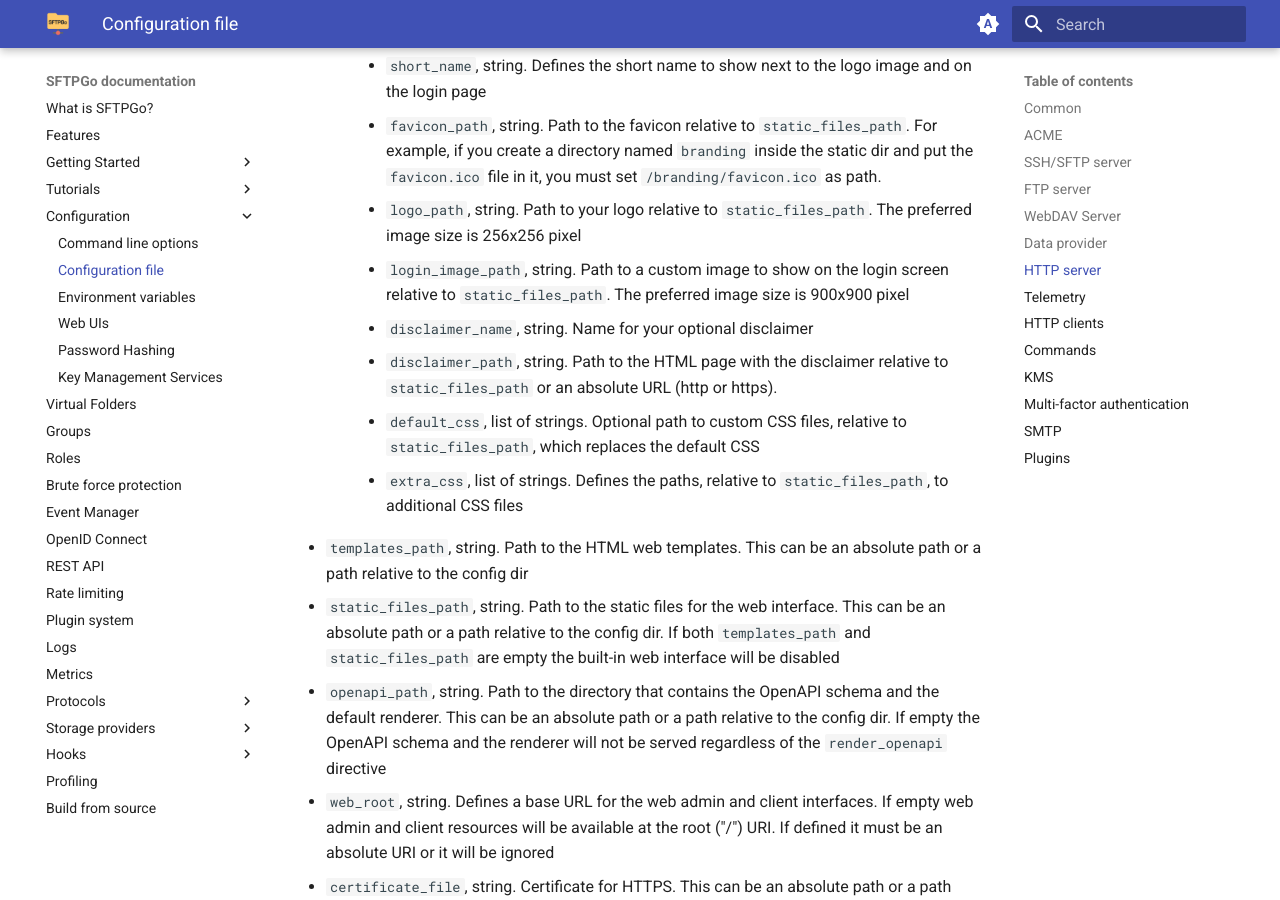
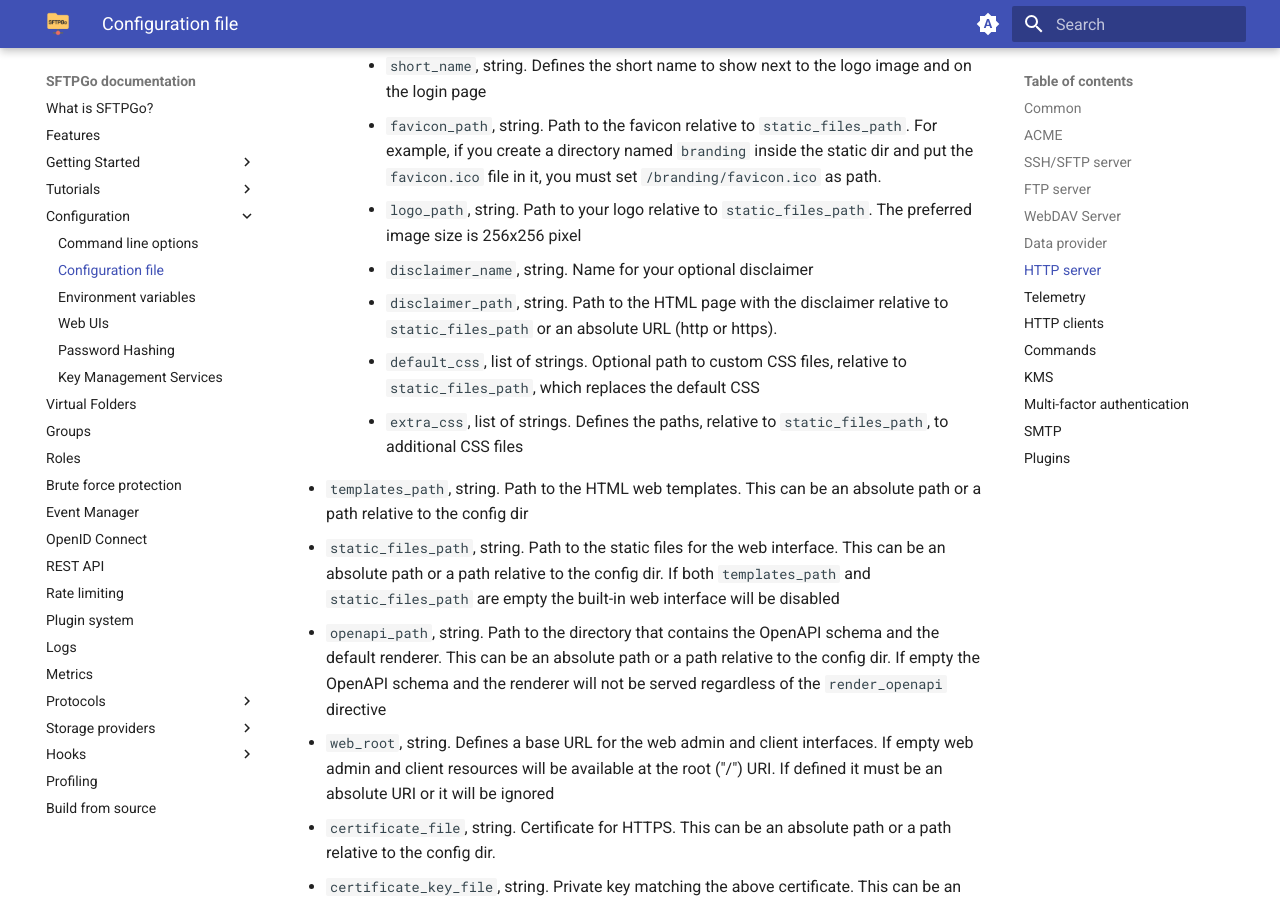
Before and after one commit to sftpgo/docs, an MkDocs documentation site: the page built from docs/config-file.md, in a window 1280 px wide and 900 px high, scrolled down 22520 px. Built offline with MkDocs 1.6.1 and Material for MkDocs 9.7.7, drawn with Linux system fonts in a browser that asks for light colours; emoji names are drawn with the system emoji font; the version menu is left out.

Commit message:
remove login_image_path setting
it no longer exists

Signed-off-by: Nicola Murino <nicola.murino@gmail.com>

```diff
--- a/docs/config-file.md
+++ b/docs/config-file.md
@@ -304,7 +304,6 @@ Supported configuration parameters for the `httpd` section (REST API, WebAdmin,
     - `short_name`, string. Defines the short name to show next to the logo image and on the login page
     - `favicon_path`, string. Path to the favicon relative to `static_files_path`. For example, if you create a directory named `branding` inside the static dir and put the `favicon.ico` file in it, you must set `/branding/favicon.ico` as path.
     - `logo_path`, string. Path to your logo relative to `static_files_path`. The preferred image size is 256x256 pixel
-    - `login_image_path`, string. Path to a custom image to show on the login screen relative to `static_files_path`. The preferred image size is 900x900 pixel
     - `disclaimer_name`, string. Name for your optional disclaimer
     - `disclaimer_path`, string. Path to the HTML page with the disclaimer relative to `static_files_path` or an absolute URL (http or https).
     - `default_css`, list of strings. Optional path to custom CSS files, relative to `static_files_path`, which replaces the default CSS
```
